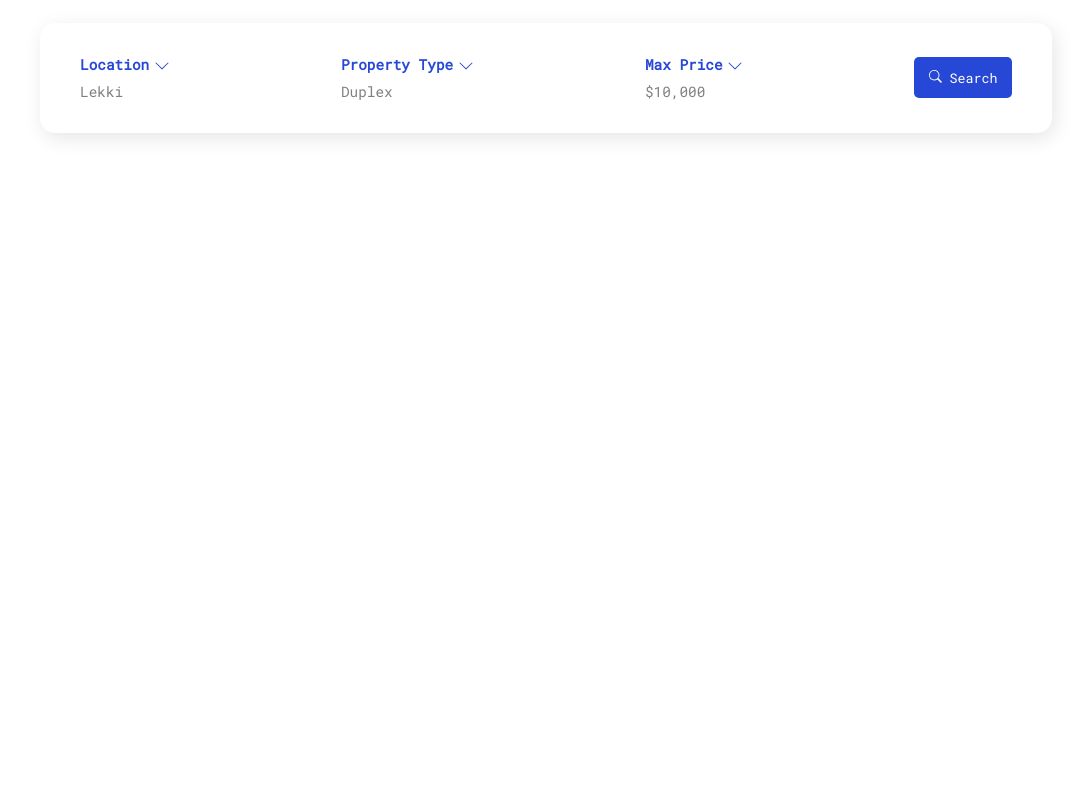
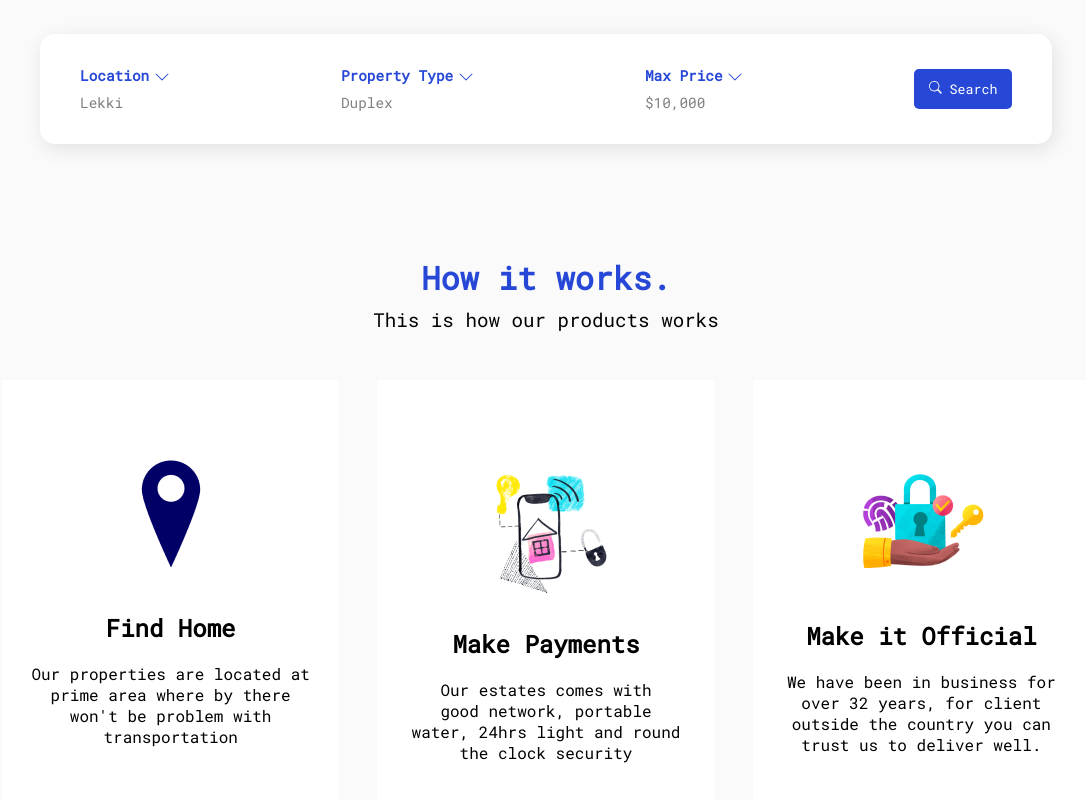
Before and after one commit to Iretoms/a-real-estate-landing-page, a React (Create React App) app: page / in a window 1280 px wide. Shown: the part 610-1410 px from the top of the page, without its empty margins (94-1180 px from the left). Before the commit the page ends 800 px from the top, so only its background shows below. Built offline with nearby package versions, Linux system fonts and the light colour scheme.

Commit message:
How to use section

```diff
--- a/src/App.js
+++ b/src/App.js
@@ -4,6 +4,7 @@ import {Routes, Route, useLocation} from 'react-router-dom'
 import Header from './components/Header';
 import Description from './components/sections/Description';
 import Search from './components/sections/Search';
+import HowToUse from './components/sections/HowToUse';
 
 
 function App() {
@@ -13,6 +14,7 @@ function App() {
       <Header/>
       <Description/>
       <Search/>
+      <HowToUse/>
     </>
   );
 }
--- a/src/components/sections/Description.js
+++ b/src/components/sections/Description.js
@@ -42,7 +42,7 @@ const DescriptionSection = styled.div`
    }
    p {
     font-size: 1.1rem;
-    margin: 1rem 0 1.8rem;
+    margin: 1rem 0 2.5rem;
    }
 `
 
--- /dev/null
+++ b/src/components/sections/HowToUse.js
@@ -0,0 +1,93 @@
+import React from 'react';
+import styled from 'styled-components';
+import location from '../../images/location.png'
+import smartHouse from '../../images/Smart-house.60a02eb41b60bde5949b.png'
+import secure from '../../images/Secure.cf988d3b61a4f398306a.png'
+
+const HowToUse = () => {
+    return (
+        <section>
+            <HowToUseSection>
+                <h1 className='use-heading'>How it works.</h1>
+                <p className='use-para'>This is how our products works</p>
+                <div>
+                    <UseArticle>
+                        <img src={location} alt='location' className='location'/>
+                        <h3>Find Home</h3>
+                        <p>
+                            Our properties are located at <br/>
+                            prime area where by there <br/>
+                            won't be problem with <br/>
+                            transportation
+                        </p>
+                    </UseArticle>
+                    <UseArticle>
+                        <img src={smartHouse} alt='secure'/>
+                        <h3>Make Payments</h3>
+                        <p>
+                            Our estates comes with <br/>
+                            good network, portable <br/>
+                            water, 24hrs light and round <br/>
+                            the clock security
+                        </p>
+                    </UseArticle>
+                    <UseArticle>
+                        <img src={secure} alt='smartHouse'/>
+                        <h3>Make it Official </h3>
+                        <p>
+                            We have been in business for <br/>
+                            over 32 years, for client <br/>
+                            outside the country you can <br/>
+                            trust us to deliver well.
+                        </p>
+                    </UseArticle>
+                </div>
+            </HowToUseSection>
+        </section>
+    );
+};
+
+const HowToUseSection = styled.div`
+   width: 85%;
+   margin: 0 auto;
+   padding: 7rem 0;
+   .use-heading {
+    font-size: 2rem;
+    text-align: center;
+    color:#2748d6;
+    margin-bottom: 0.5rem;
+   }
+   .use-para {
+    text-align: center;
+    font-size: 1.2rem;
+   }
+   div {
+    display: flex;
+    justify-content: space-between;
+    align-items: center;
+   }
+`
+
+const UseArticle = styled.article`
+   text-align: center;
+   margin-top: 3rem;
+   width: 31%;
+   height: 30rem;
+   padding-top: 5rem;
+   background-color: #fff;
+   img {
+    margin-bottom: 1.5rem;
+   }
+   .location {
+    margin-bottom: 2.5rem;
+   }
+   h3 {
+    font-size: 1.5rem;
+    margin-bottom: 1.2rem;
+   }
+   p {
+    font-size: 1rem;
+   }
+`
+
+export default HowToUse;
--- a/src/styles/GlobalStyle.js
+++ b/src/styles/GlobalStyle.js
@@ -9,7 +9,7 @@ const GlobalStyle = createGlobalStyle `
 
 
 body {
-    background-color: #fff;
+    background-color: #fafafa;
     font-family: 'Roboto Mono', monospace;
     overflow-x: hidden;
 }
```
Also changed, not shown: src/images/location.png (added).
